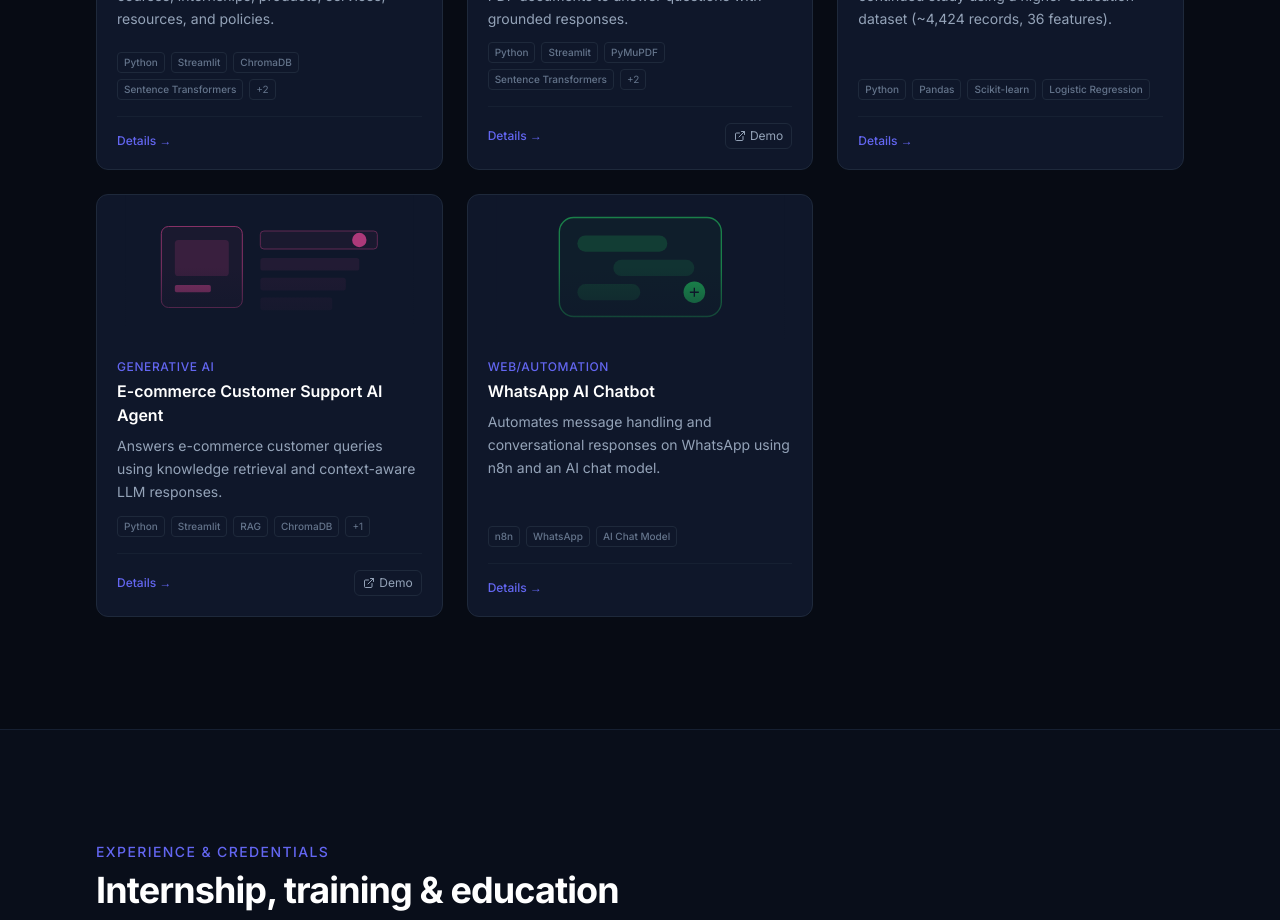
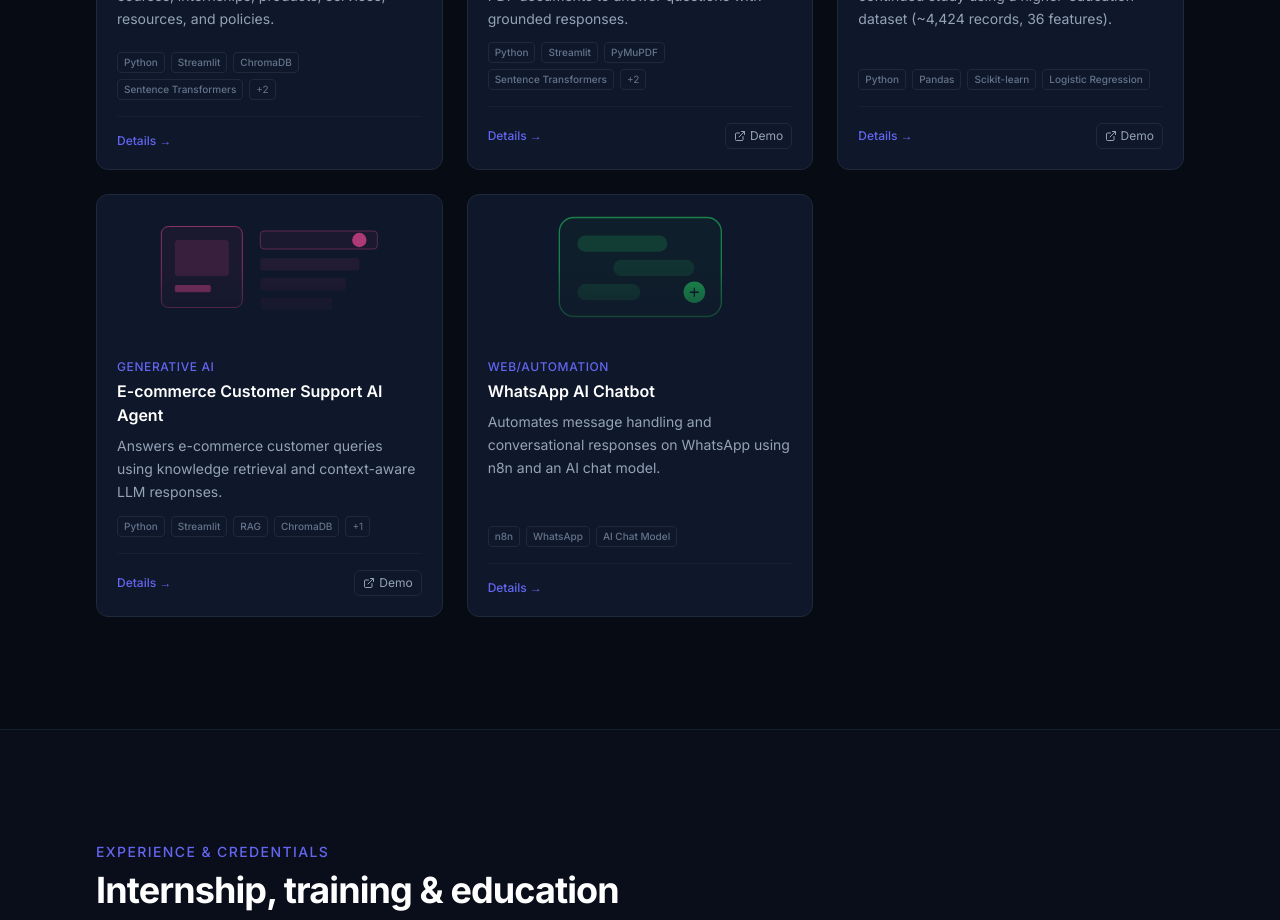
Before and after one commit to muhammdumardev-hash/muhammad-umar-portfolio, a React (Vite) app: page / in a window 1280 px wide. Shown: the part 2880-3800 px from the top of the page. Built offline with nearby package versions, Linux system fonts and the light colour scheme.

Commit message:
Add live demo link for Student Dropout Prediction System

```diff
--- a/src/data/config.ts
+++ b/src/data/config.ts
@@ -108,7 +108,7 @@ export const projects: Project[] = [
     ],
     tech: ['Python', 'Pandas', 'Scikit-learn', 'Logistic Regression'],
     category: 'Machine Learning',
-    demoUrl: '',
+    demoUrl: 'https://student-drop-out-prediction-model-8urqnadxnappfds3zjzujapp.streamlit.app/',
     codeUrl: '',
     accent: '#8b5cf6',
     visual: 'ml',
```
